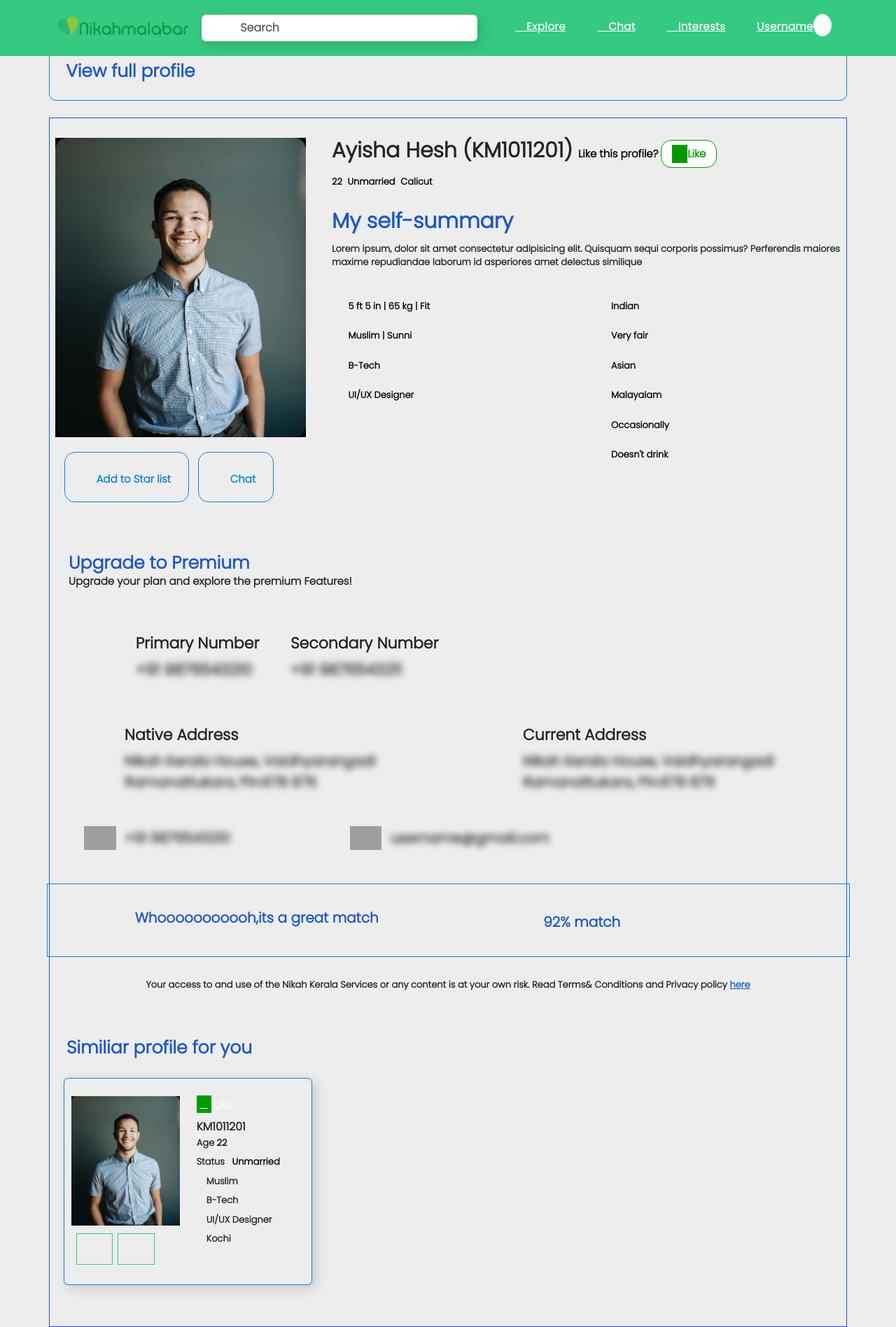
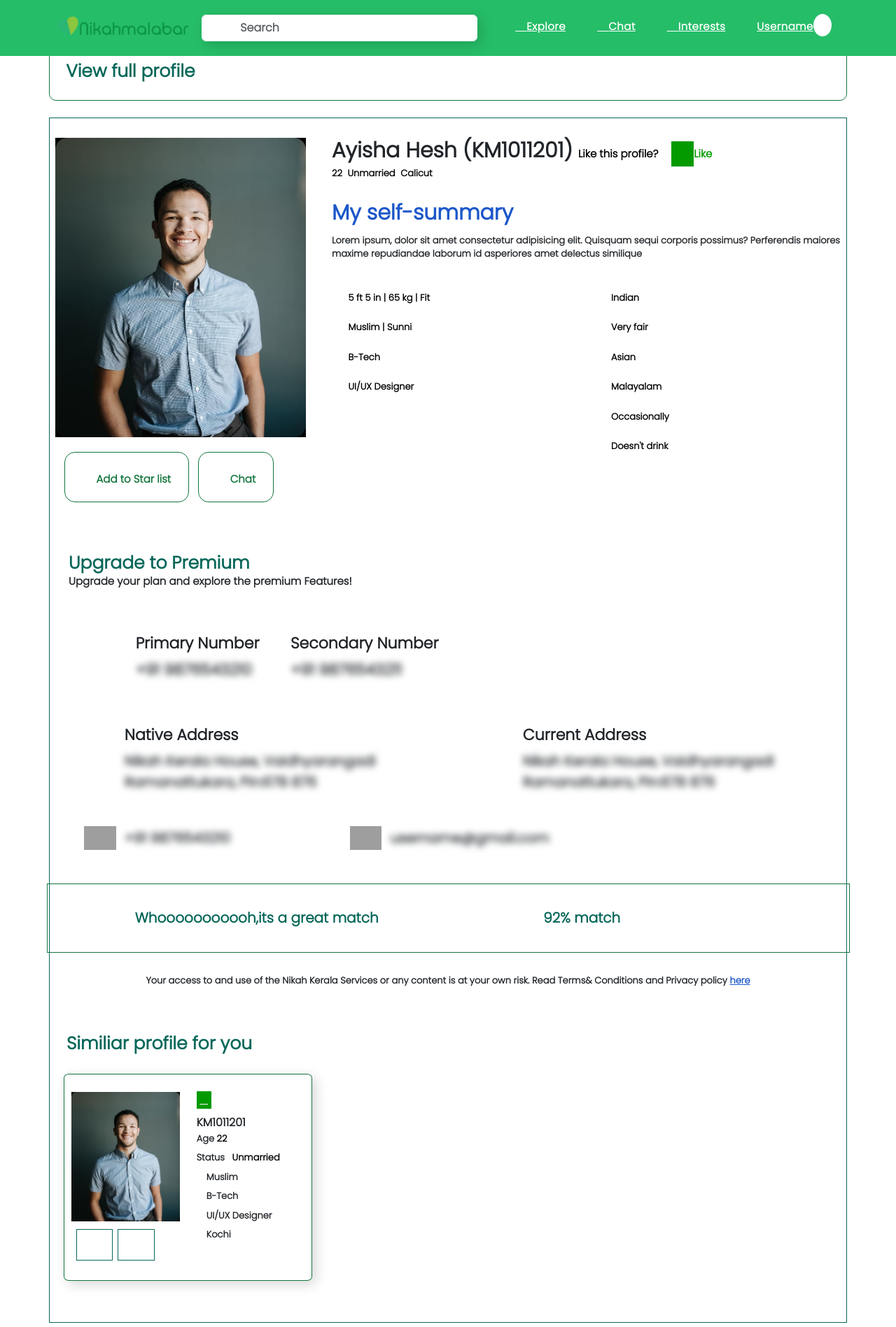
Before and after one commit to ahnas/nikah-REST-API, a Django app: template templates/web/nonpremium.html in a window 1280 px wide. Shown: the whole page at 70% size. Run offline with Django 3.2, Linux system fonts and the light colour scheme; the template is opened without the code that fills it, so the values that code supplies are empty; some libraries are stand-ins or nearby versions; some web fonts are replaced; grey boxes are pictures that could not be loaded.

Commit message:
Style change

```diff
--- a/static/web/css/style.css
+++ b/static/web/css/style.css
@@ -2,7 +2,7 @@
 body{
   font-family: 'Poppins', sans-serif;
   font-size: 15px;
-  background: #ecedec;
+  background: white;
 }
 .mob-hedr{
   display: none;
@@ -75,7 +75,7 @@ display: none;
   transition: all 0.5s;
   z-index: 997;
   padding: 10px 0;
-  background-color: #36c982;
+  background-color: #26bd68;
 }
 
 #header.header-scrolled, #header.header-inner-pages {
@@ -1488,14 +1488,14 @@ section {
 
 .login .sign:hover{
   text-decoration-line: none;
-  color:#36c982;
+  color:#066759;
 }
 
 h3 {
   font-size: 30px;
   position: relative;
   font-weight: 600;
-  color: #1C57C9;
+  color: #066759;
 }
 h3::before {
   content: '';
@@ -1616,7 +1616,7 @@ h3::before {
 }
 
 .disp{
-  margin-top: 6px !important;
+  margin-top: 0px !important;
 }
 
 
@@ -1630,7 +1630,7 @@ h3::before {
 }
 
 #userna i{
-  color: #36c982;
+  color: #066759;
 
   border-radius: 50%;
   padding: 5px;
@@ -1643,12 +1643,12 @@ h3::before {
 .explore p{
   font-size: 25px;
   font-weight: 600;
-  color: #1C57C9;
+  color: #066759;
   margin: 0;
 }
 .explore .exx{
   border-radius: 10px;
-  border: 1px solid #1581D7;
+  border: 1px solid #11753d;
   padding: 2% 1%;
   place-items: center;
 }
@@ -1719,7 +1719,7 @@ h3::before {
   font-weight: bolder;
 }
 .pro-detail i{
-  color: #1c57c9;
+  color: #066759;
   padding: 0px;
   background-color: transparent;
 }
@@ -1740,7 +1740,7 @@ h3::before {
   margin-right: 5px;
 }
 .sta{
-  border: 1px solid #36c982;
+  border: 1px solid #066759;
   padding: 5% 10%;
   margin-left: 7px;
   margin-top: 7%;
@@ -1748,18 +1748,18 @@ h3::before {
 
 .sta i{
   background-color: transparent;
-  color: #1c57c9;
+  color: #066759;
   font-size: 25px;
 }
 .pager-coll{
   box-shadow: 5px 5px 18px rgb(0 0 0 / 16%);
-  border: 1px solid #1581D7;
+  border: 1px solid #11753d;
   padding: 20px 0px 0px 0px;
   border-radius: 2%;
 }
 
 .member{
-  /* border-color: #1C57C9;
+  /* border-color: #066759;
   border-width: 0.1em;
   border-style: solid;
   padding: 2%; */
@@ -1776,14 +1776,14 @@ h3::before {
 .btnn {
   color: #039A00;
   background-color: white;
-  padding: 10px 15px;
-  border: 1px solid;
+  padding: 5px 15px;
+  border: none;
   border-radius: 15px;
   font-weight: 600;
 }
 
 .btnn i{
-  padding: 5px;
+  padding: 10px;
   color: white;
   background-color: #039A00;
 }
@@ -1802,11 +1802,11 @@ h3::before {
 
 .pager-colll .sta{
   font-weight: 600;
-  border: 1px solid #1581D7;
+  border: 1px solid #11753d;
   padding: 6% 7%;
   margin-left: 13px;
   margin-top: 6%;
-  color:  #1581D7;
+  color:  #11753d;
   border-radius: 15px;
 }
 
@@ -1817,7 +1817,7 @@ h3::before {
 .premium h3{
   font-size: 25px;
   font-weight: 600;
-  color: #1C57C9;
+  color: #066759;
   margin: 0;
   padding: 0px 15px;
 }
@@ -1871,7 +1871,7 @@ h3::before {
 }
 
 .boardd{
-  border-color: #1C57C7;
+  border-color: #066759;
     border-width: 0.1em;
     border-style: solid;
     padding-bottom: 4%;
@@ -1880,12 +1880,12 @@ h3::before {
 .match{
   padding: 3% 0px;
   margin-left: -16px;
-    border: 1px solid #1581D7;
+    border: 1px solid #11753d;
     margin-right: -17px;
 }
 
 .match p{
-  color: #1c57c9;
+  color: #066759;
 }
 .match i{
   color: black;
@@ -1914,7 +1914,7 @@ h3::before {
 
 .similiar .pager-coll {
   box-shadow: 5px 5px 18px rgb(0 0 0 / 16%);
-  border: 1px solid #1581D7;
+  border: 1px solid #11753d;
   padding: 25px 10px 12px 10px;
   border-radius: 2%;
 }
```
Also changed, not shown: other parts of static/web/css/style.css (+82 -56 lines).
